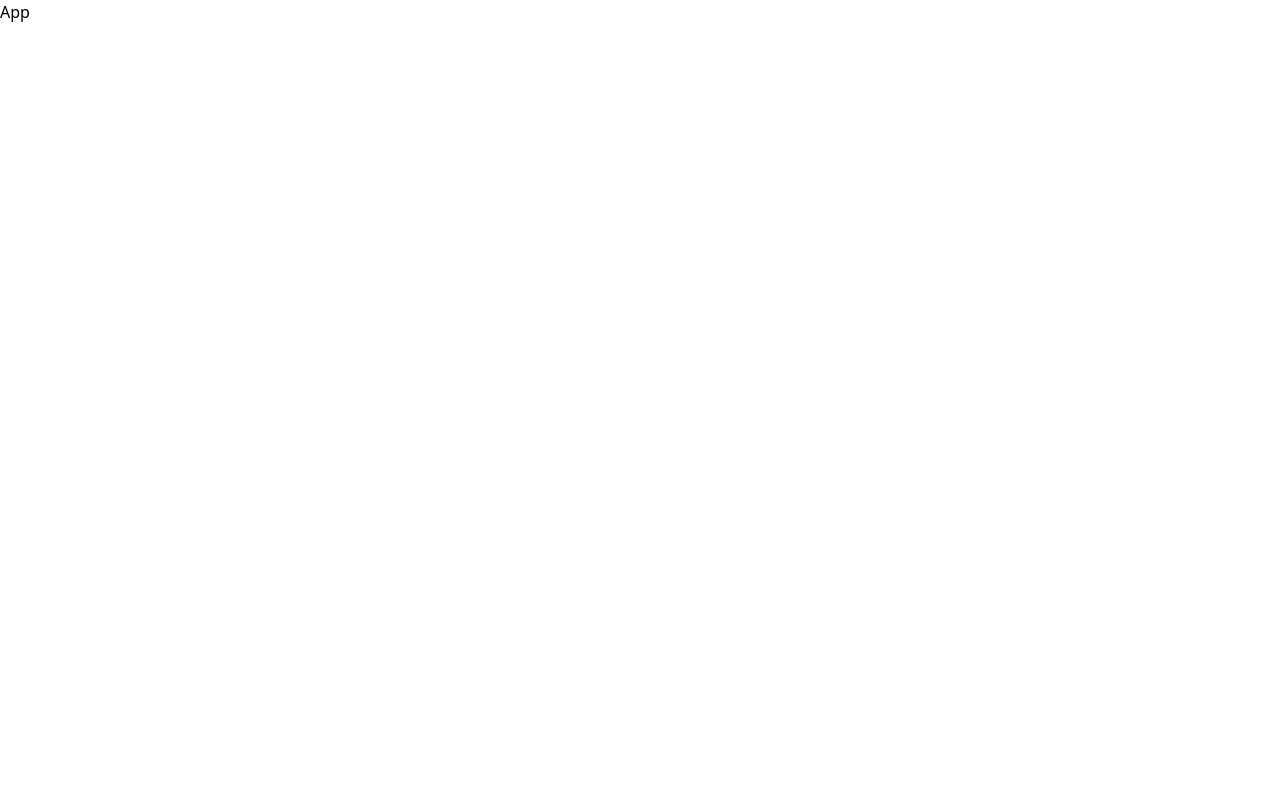
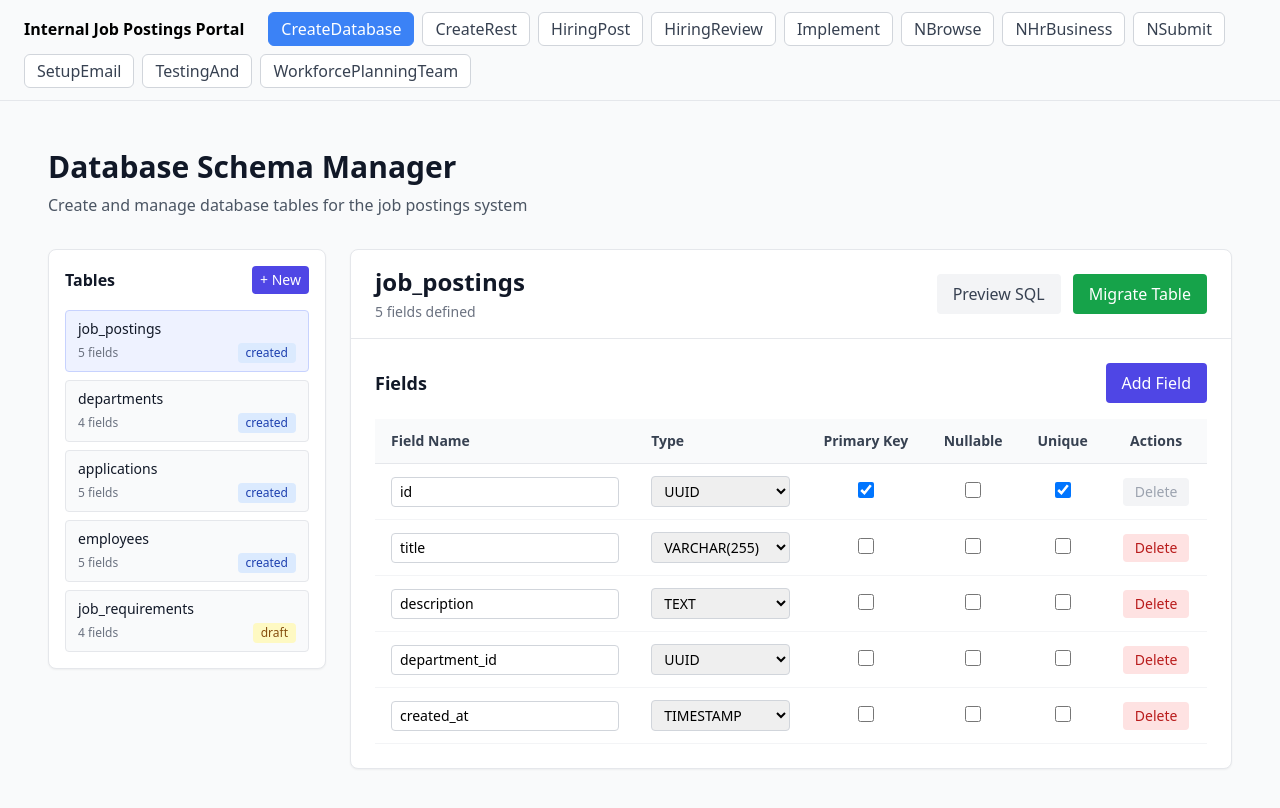
Before and after one commit to dhannan12/pilot-dev-test, a React (Vite) app: page / in a window 1280 px wide. Shown: the top 808 px of the page. Built offline with nearby package versions, Linux system fonts and the light colour scheme.

Commit message:
feat: App.tsx — 11 screens (SCRUM-993)

```diff
--- a/src/App.tsx
+++ b/src/App.tsx
@@ -1,3 +1,48 @@
+import React, { useState } from 'react'
+import CreateDatabase from './components/CreateDatabase.tsx'
+import CreateRest from './components/CreateRest.tsx'
+import HiringPost from './components/HiringPost.tsx'
+import HiringReview from './components/HiringReview.tsx'
+import Implement from './components/Implement.tsx'
+import NBrowse from './components/NBrowse.tsx'
+import NHrBusiness from './components/NHrBusiness.tsx'
+import NSubmit from './components/NSubmit.tsx'
+import SetupEmail from './components/SetupEmail.tsx'
+import TestingAnd from './components/TestingAnd.tsx'
+import WorkforcePlanningTeam from './components/WorkforcePlanningTeam.tsx'
+
+const screens = [
+  { name: 'CreateDatabase', component: <CreateDatabase /> },
+  { name: 'CreateRest', component: <CreateRest /> },
+  { name: 'HiringPost', component: <HiringPost /> },
+  { name: 'HiringReview', component: <HiringReview /> },
+  { name: 'Implement', component: <Implement /> },
+  { name: 'NBrowse', component: <NBrowse /> },
+  { name: 'NHrBusiness', component: <NHrBusiness /> },
+  { name: 'NSubmit', component: <NSubmit /> },
+  { name: 'SetupEmail', component: <SetupEmail /> },
+  { name: 'TestingAnd', component: <TestingAnd /> },
+  { name: 'WorkforcePlanningTeam', component: <WorkforcePlanningTeam /> },
+]
+
 export default function App() {
-  return <div>App</div>
+  const [active, setActive] = useState(0)
+  return (
+    <div className="min-h-screen" style={{background:"#f9fafb"}}>
+      <header style={{borderBottom:"1px solid #e5e7eb",padding:"12px 24px",
+        display:"flex",gap:"8px",flexWrap:"wrap",alignItems:"center"}}>
+        <strong style={{marginRight:"16px"}}>Internal Job Postings Portal</strong>
+        {screens.map((s, i) => (
+          <button key={i} onClick={() => setActive(i)}
+            style={{padding:"4px 12px",borderRadius:"6px",border:"1px solid",cursor:"pointer",
+              background: active===i ? "#3b82f6" : "white",
+              color: active===i ? "white" : "#374151",
+              borderColor: active===i ? "#3b82f6" : "#d1d5db"}}>
+            {s.name}
+          </button>
+        ))}
+      </header>
+      <main style={{padding:"24px"}}>{screens[active]?.component}</main>
+    </div>
+  )
 }
```
